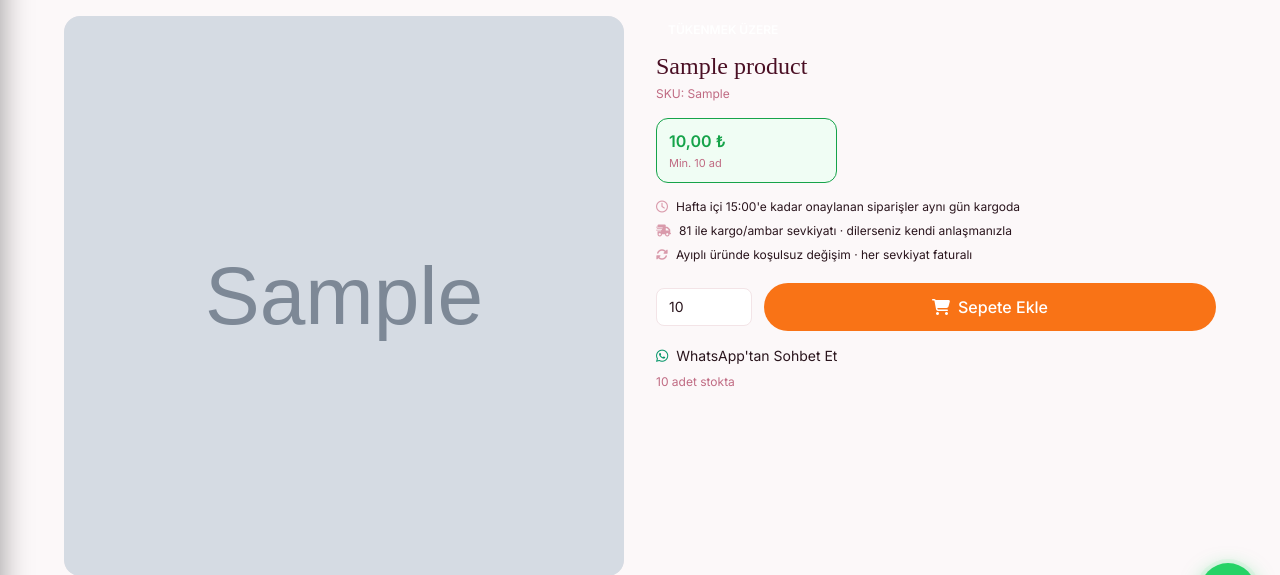
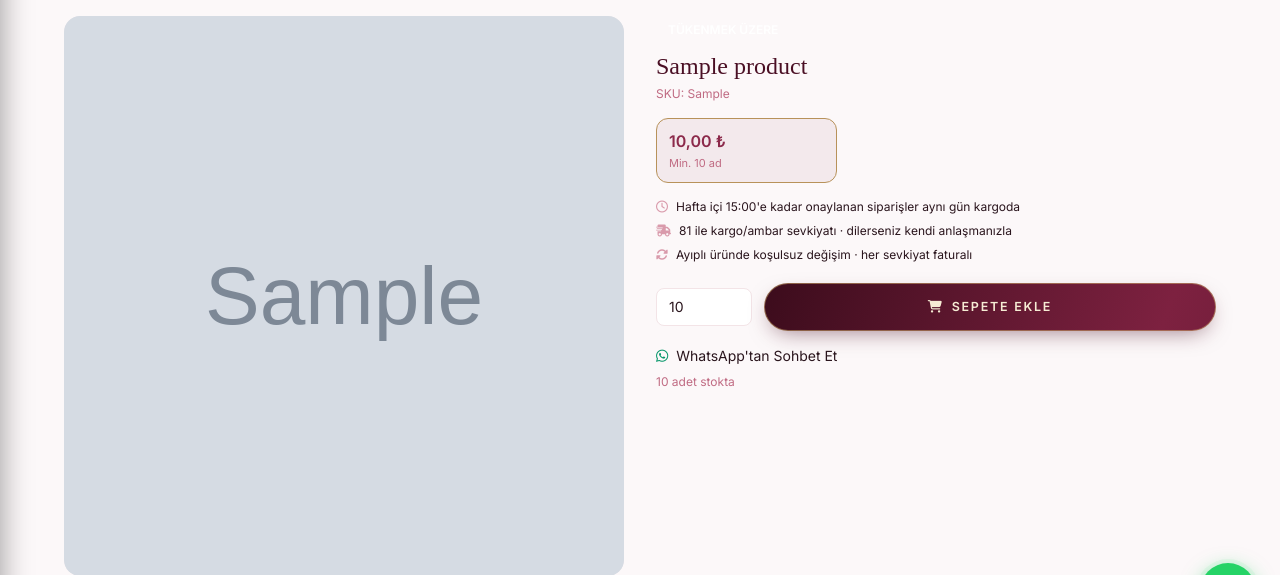
Before and after one commit to Riddlerf8/aspiz-flowers-website, a Django app: a page that uses templates/products/detail.html in a window 1280 px wide. Shown: the part 157-732 px from the top of the page. Run offline with Django 5.2, Linux system fonts and the light colour scheme; tables that the repository leaves empty hold one stand-in row (values such as "Sample post"); grey boxes marked "Sample" are stand-in pictures; style sheets or scripts are compiled from the project's sources; some libraries are stand-ins or nearby versions.

Commit message:
more changes about cards

```diff
--- a/templates/accounts/register.html
+++ b/templates/accounts/register.html
@@ -5,7 +5,7 @@
     <h1 class="font-serif text-xl text-wine-900 dark:text-[#f5f3ef] mb-6 text-center">Kayıt Ol</h1>
     <form method="post" class="space-y-4">
       {% csrf_token %}
-      <input type="hidden" name="next" value="{{ request.GET.next|default:request.POST.next }}">
+      <input type="hidden" name="next" value="{{ next|default:'' }}">
       {% for field in form %}
         <div>
           <label class="block text-xs text-wine-500 dark:text-[#a39c8f] mb-1">{{ field.label }}</label>
--- a/templates/products/detail.html
+++ b/templates/products/detail.html
@@ -6,12 +6,26 @@
 <style>
   .thumb-active { border-color: #7d2140; box-shadow: 0 0 0 1px #7d2140; }
   .tier-box.tier-active {
-    border-color: #16a34a;
-    background-color: #f0fdf4;
+    border-color: var(--accent-gold, #b8925a);
+    background-color: var(--bg-card, #f3e9ec);
   }
-  .tier-box.tier-active .tier-price { color: #16a34a; }
+  .tier-box.tier-active .tier-price { color: var(--accent-plum, #6d1a35); }
   .accordion-panel { max-height: 0; overflow: hidden; transition: max-height .25s ease; }
   .accordion-icon { transition: transform .2s ease; }
+  .luxe-cta {
+    background-image: linear-gradient(110deg, #3c0c1c 0%, #7d2140 45%, #4a0f24 100%);
+    background-size: 200% auto;
+    background-position: left center;
+    border: 1px solid rgba(201, 167, 104, 0.55);
+    box-shadow: 0 8px 22px -8px rgba(74, 15, 36, 0.55);
+    transition: background-position .5s ease, box-shadow .3s ease, transform .3s ease, border-color .3s ease;
+  }
+  .luxe-cta:hover:not(:disabled) {
+    background-position: right center;
+    border-color: rgba(227, 204, 148, 0.9);
+    box-shadow: 0 12px 30px -8px rgba(140, 42, 75, 0.65);
+    transform: translateY(-1px);
+  }
 </style>
 {% endblock %}
 
@@ -109,10 +123,11 @@
         <input type="number" name="quantity" data-qty-input
                value="{{ product.highest_priced_tier.min_quantity|default:1 }}" min="1"
                max="{{ product.stock_quantity }}" {% if product.is_sold_out %}disabled{% endif %}
-               class="w-24 rounded-lg border border-cream-200 dark:border-white/10 px-3 py-2 text-sm">
+               class="w-24 rounded-lg border border-cream-200 dark:border-white/10 px-3 py-2 text-sm
+                      focus:outline-none focus:ring-1 focus:ring-[#c9a768] focus:border-[#c9a768]">
         <button type="submit" {% if product.is_sold_out %}disabled{% endif %}
-                class="flex-1 rounded-pill py-3 font-medium text-white transition flex items-center justify-center gap-2
-                       {% if product.is_sold_out %}bg-wine-100 dark:bg-white/10 text-wine-300 dark:text-[#8a7355] cursor-not-allowed{% else %}bg-orange-500 hover:bg-orange-600{% endif %}">
+                class="flex-1 rounded-pill py-3.5 font-semibold text-[12.5px] tracking-[0.14em] uppercase transition-all duration-300 flex items-center justify-center gap-2
+                       {% if product.is_sold_out %}bg-wine-100 dark:bg-white/10 text-wine-300 dark:text-[#8a7355] cursor-not-allowed{% else %}luxe-cta text-[#f6ecd4]{% endif %}">
           <i class="fa-solid fa-cart-shopping"></i>
           {% if product.is_sold_out %}Tükendi{% else %}Sepete Ekle{% endif %}
         </button>
```
Also changed, not shown: templates/cart/detail.html (+19 -4 lines).
